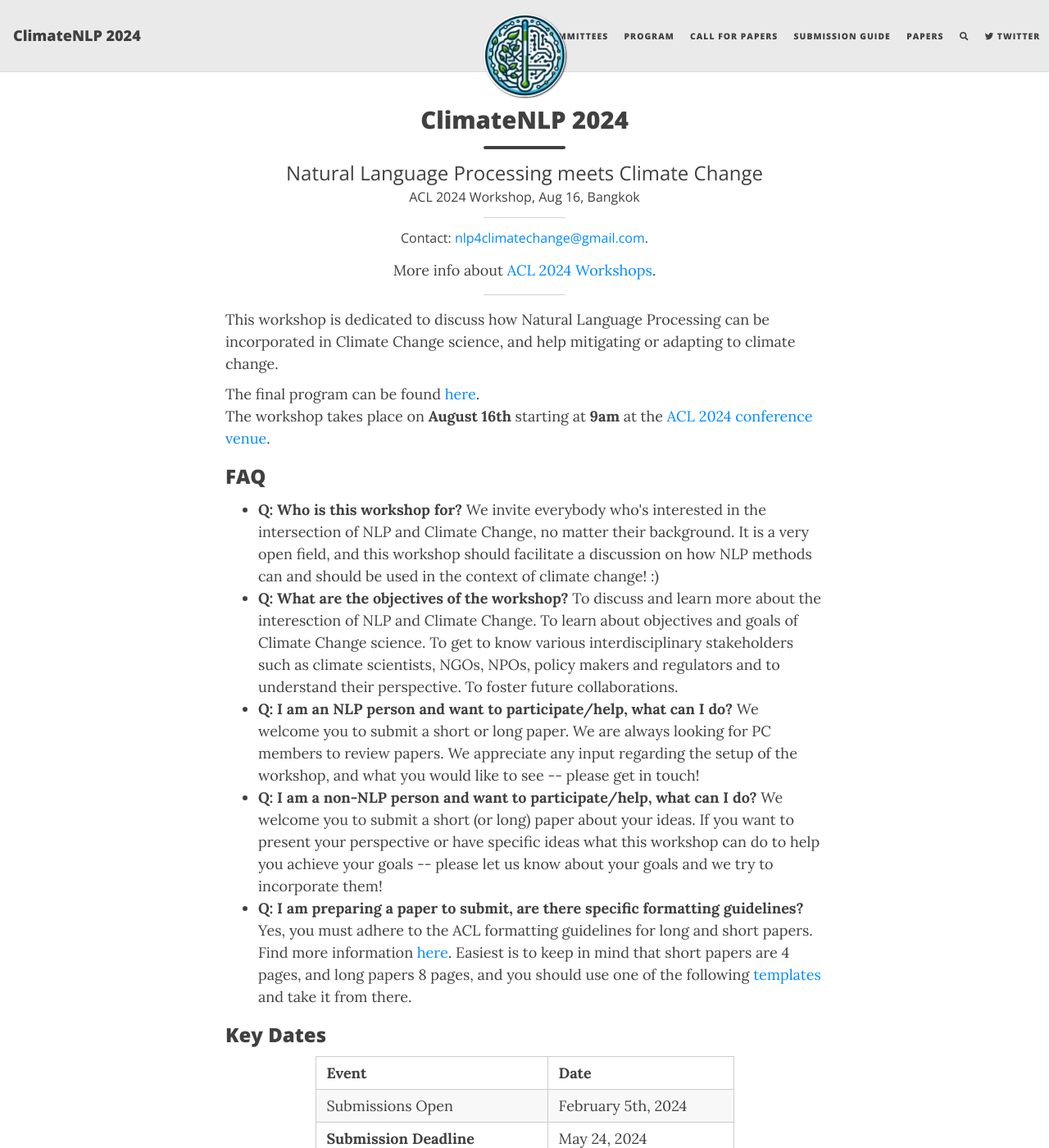
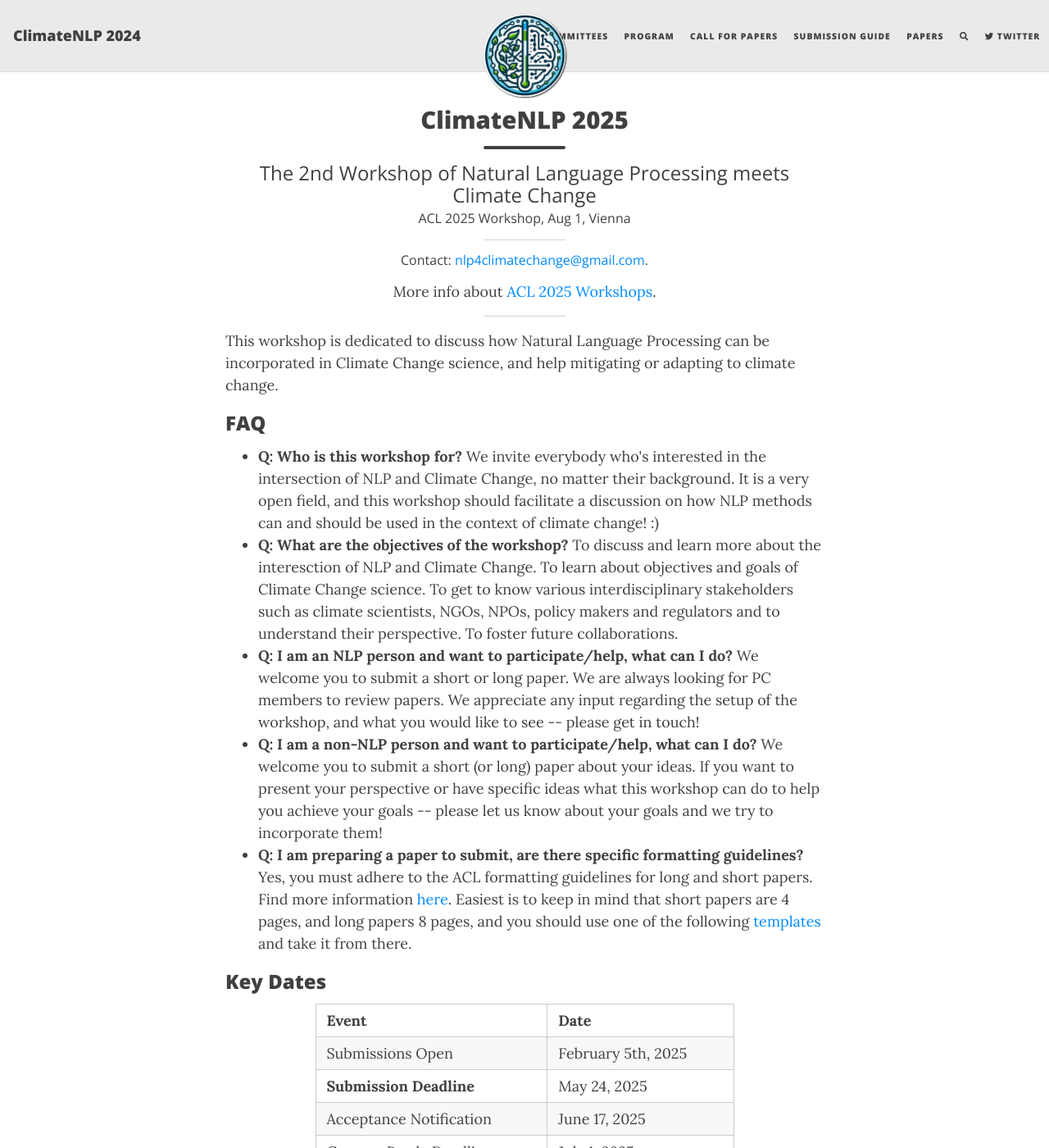
Before and after one commit to climatenlp2025/climatenlp2025.github.io, a Jekyll site: the page built from index.html, in a window 1280 px wide and 1400 px high. Shown: the whole window at 82% size. Built offline with Jekyll 4.4.1, drawn with Linux system fonts in a browser that asks for light colours; nearby versions of some CDN libraries; the list of posts is cut into pages by our own code; comment, search, counter and statistics services are not loaded; some of the changed text lies outside the part shown.

Commit message:
Title updated

```diff
--- a/index.html
+++ b/index.html
@@ -1,14 +1,14 @@
 ---
 layout: home
-title: ClimateNLP 2024
-subtitle: Natural Language Processing meets Climate Change
+title: ClimateNLP 2025
+subtitle: The 2nd Workshop of Natural Language Processing meets Climate Change
 ---
 
-<div class="subsubheading" style="text-align: center;">ACL 2024 Workshop, Aug 16, Bangkok</div>
+<div class="subsubheading" style="text-align: center;">ACL 2025 Workshop, Aug 1, Vienna</div>
 
 <hr class="small" style="border-width: 1pt; border-color: lightgray;">
 <div class="contact-heading" style="text-align: center;">Contact: <a href='mailto:nlp4climatechange@gmail.com'>nlp4climatechange@gmail.com</a>.</div>
-<div style="text-align: center;"> More info about <a href="https://2024.aclweb.org/program/workshops/">ACL 2024 Workshops</a>.</div>
+<div style="text-align: center;"> More info about <a href="https://2025.aclweb.org/">ACL 2025 Workshops</a>.</div>
 
 <hr class="small" style="border-width: 1pt; border-color: lightgray;">
 
@@ -26,8 +26,8 @@ This workshop is sponsored by:
 -->
 
 <p> This workshop is dedicated to discuss how Natural Language Processing can be incorporated in Climate Change science, and help mitigating or adapting to climate change.</p>
-<p> The final program can be found <a href="https://nlp4climate.github.io/">here</a>.
-<br>The workshop takes place on <b>August 16th</b> starting at <b>9am</b> at the <a href="https://2024.aclweb.org/participants/">ACL 2024 conference venue</a>. </p>
+<!-- <p> The final program can be found <a href="https://nlp4climate.github.io/">here</a>.
+<br>The workshop takes place on <b>August 16th</b> starting at <b>9am</b> at the <a href="https://2024.aclweb.org/participants/">ACL 2025 conference venue</a>. </p> -->
 
 
 <h3 style='margin-bottom: 10pt;'>FAQ</h3>
@@ -49,23 +49,23 @@ This workshop is sponsored by:
         </tr>
         <tr>
             <td>Submissions Open</td>
-            <td>February 5th, 2024</td>
+            <td>February 5th, 2025</td>
         </tr>
         <tr>
             <td><strong>Submission Deadline</strong></td>
-            <td>May 24, 2024</td>
+            <td>May 24, 2025</td>
         </tr>
         <tr>
             <td>Acceptance Notification</td>
-            <td>June 17, 2024</td>
+            <td>June 17, 2025</td>
         </tr>
         <tr>
             <td>Camera-Ready Deadline</td>
-            <td>July 1, 2024</td>
+            <td>July 1, 2025</td>
         </tr>
         <tr>
             <td>Workshop Date</td>
-            <td>August 16th, 2024</td>
+            <td>August 16th, 2025</td>
         </tr>
     </table>
 </div>
```
